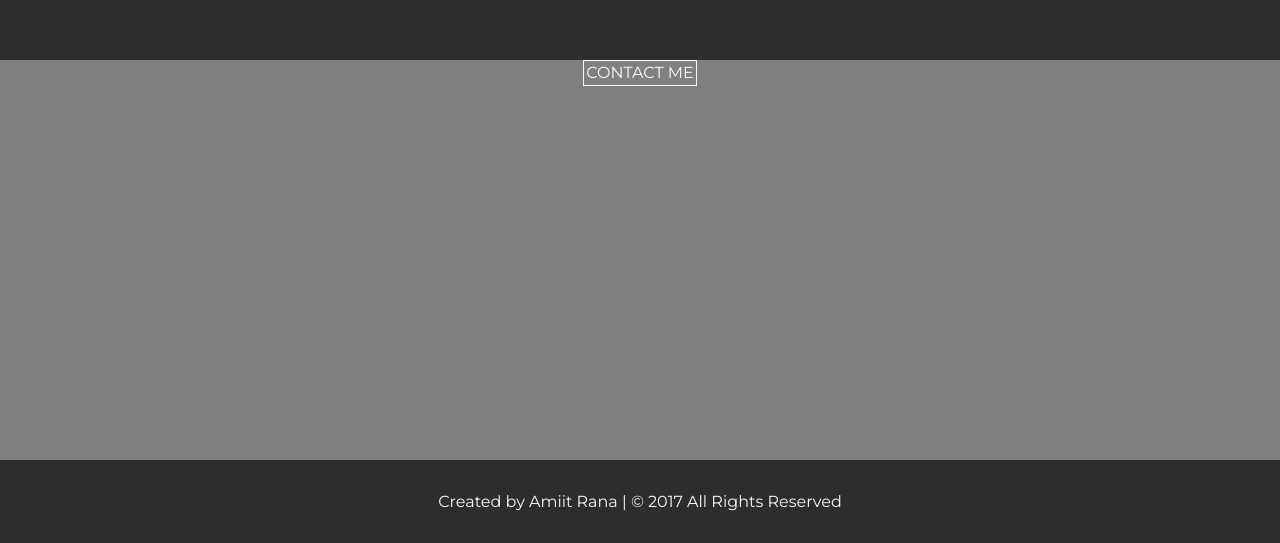
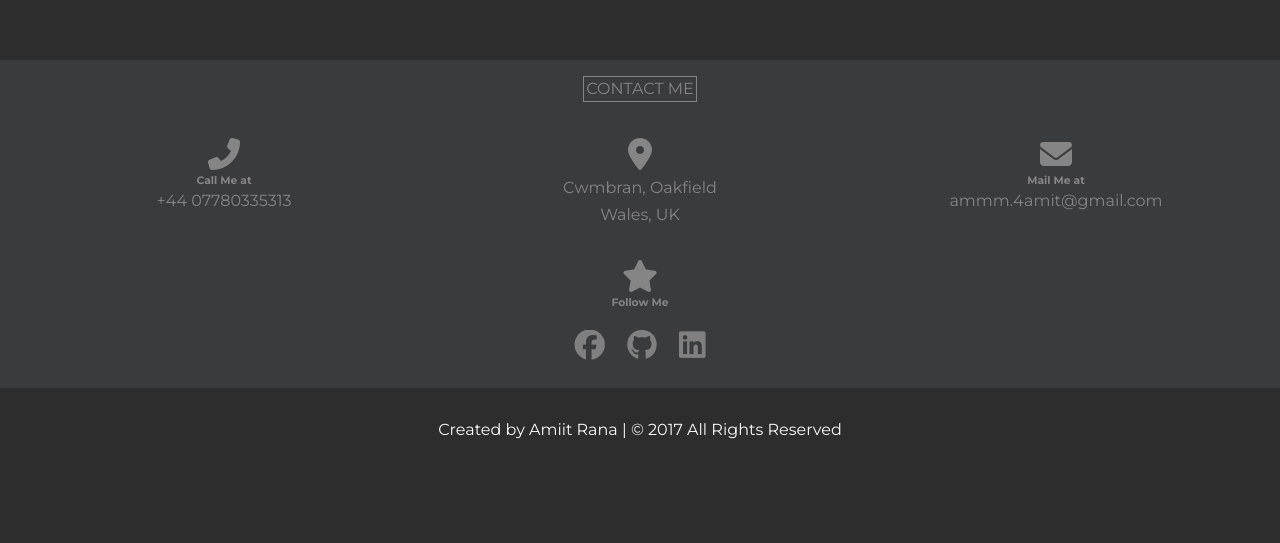
Before and after one commit to Ammm4/Ammm4.github.io, a React (Create React App) app: page / in a window 1280 px wide. Shown: the part 1940-2483 px from the top of the page. After the commit the page ends 2411 px from the top, so only its background shows below. Built offline with nearby package versions, Linux system fonts and the light colour scheme.

Commit message:
contact section finish

```diff
--- a/src/components/contact/Contact.css
+++ b/src/components/contact/Contact.css
@@ -1,11 +1,35 @@
 .contact {
-  height: 50vh;
-  background-color: #808080;
+
+  padding: 1rem;
+  background-color: #3a3b3c;
+  color:#858585;
   text-align: center;
 }
 
 .contact-heading span{
   display: inline-block;
   padding: 0.15rem;
-  border: 1px solid #f9f9f9
+  border: 1px solid #858585
 }
+
+.contact-content {
+  margin-top: 2rem;
+  margin-bottom: 2rem;
+  display: grid;
+  grid-template-columns: 1fr 1fr 1fr;
+}
+
+.telephone p, .address p, .email p {
+  line-height: 1.7rem;
+}
+
+.social-media p {
+  margin-top: 1.3rem;
+}
+.social-media a {
+  display: inline-block;
+  padding: 0 0.7rem;
+  font-size: 1.9rem;
+  text-decoration: none;
+  color: #808080;
+}
--- a/src/components/contact/Contact.js
+++ b/src/components/contact/Contact.js
@@ -5,6 +5,58 @@ function Contact(){
   return(
     <div className="contact">
       <div className="contact-heading"> <span>CONTACT ME</span></div>
+      {/* <div className="address">
+                <h3><i className="fas fa-map-marker-alt"></i> Address</h3>
+                     <p>
+                        Cwmbran, <br/>
+                        Oakfield, <br/>
+                        Torfaen, <br/>
+                        Wales, UK
+                     </p>
+               </div> */}
+      <div className="contact-content">
+               <div className="telephone">
+                  <i className="fas fa-phone-alt fa-2x"></i>
+                  <h6>Call Me at</h6>
+                  <p className="para">+44 07780335313</p>
+                  {/* <i className="fas fa-envelope fa-2x"></i>
+                  <h5>Mail Me</h5>
+                  <p>ammm.4amit@gmail.com</p> */}
+               </div>
+               <div className="address">
+               <i className="fas fa-map-marker-alt fa-2x"></i>
+                {/* <h5>Address</h5> */}
+                     <p>
+                        Cwmbran, Oakfield <br/>
+                        Wales, UK
+                     </p>
+               </div>
+
+                <div className="email">
+                  <i className="fas fa-envelope fa-2x"></i>
+                  <h6> Mail Me at</h6>
+                  <p>ammm.4amit@gmail.com</p>
+               </div>
+               {/* <div className="social-media">
+                 <div><i className="fas fa-star fa-2x"></i> </div>
+                 <h5>Follow Me</h5>
+                 <p>
+                    <a href="#"  target="_blank"><i className="fab fa-facebook"></i></a>
+                    <a href="#"  target="_blank"><i className="fab fa-github"></i></a>
+                    <a href="#"  target="_blank"><i className="fab fa-linkedin"></i></a>
+                </p>
+               </div> */}
+      </div>
+      <div className="social-media">
+                 <div><i className="fas fa-star fa-2x"></i> </div>
+                 <h6>Follow Me</h6>
+                 <p>
+                    <a href="#"  target="_blank"><i className="fab fa-facebook"></i></a>
+                    <a href="#"  target="_blank"><i className="fab fa-github"></i></a>
+                    <a href="#"  target="_blank"><i className="fab fa-linkedin"></i></a>
+                </p>
+               </div>
+
     </div>
   )
 }
```
